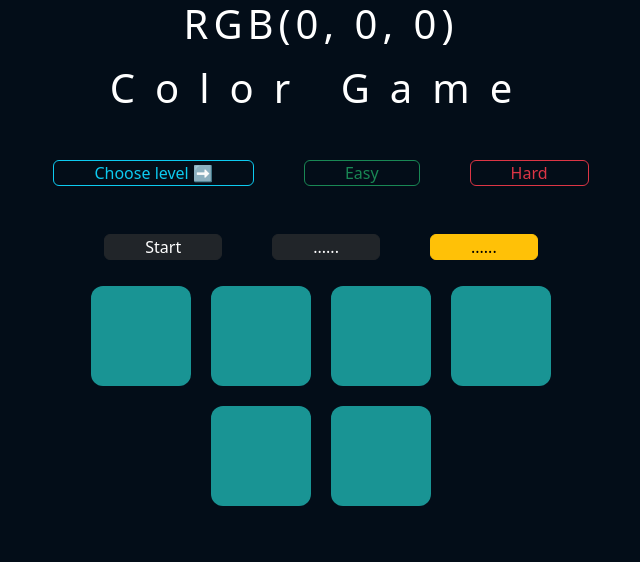
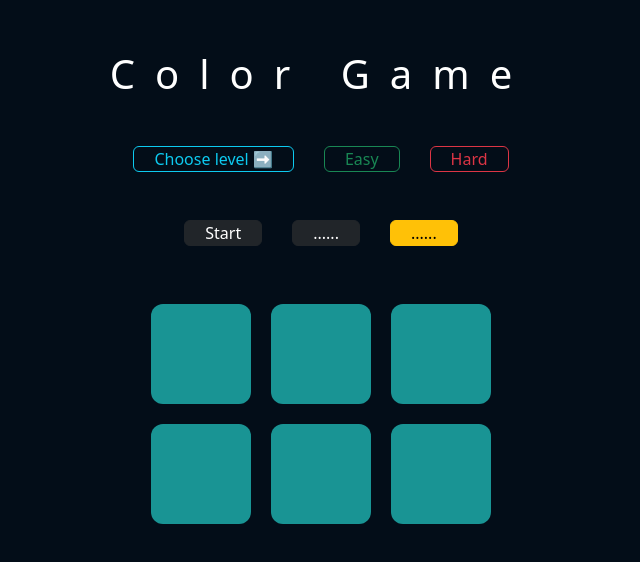
Before and after one commit to NKabe1/Color-Game, a plain HTML site: page index.html in a window 1280 px wide. Shown: the whole page, without its empty margins (319-959 px from the left). Drawn offline with nearby package versions, Linux system fonts and the light colour scheme.

Commit message:
Updated code

```diff
--- a/index.html
+++ b/index.html
@@ -10,8 +10,8 @@
     <title>Color Game</title>
 </head>
 <body>
-    <h1>
-        <p>RGB(0, 0, 0)</p>
+    <h1 class="title">
+        <!-- <p>RGB(0, 0, 0)</p> -->
         <p>Color Game</p>
     </h1>
     <section class="mt-5 m-auto col-md-7 d-flex align-items-center justify-content-center">
@@ -24,7 +24,7 @@
         <button id="winnerColor" class="btn btn-dark">......</button>
         <button id="result" class="btn btn-warning">......</button>
     </section>
-    <section class="mt-3 m-auto col-md-5 d-flex justify-content-center flex-wrap align-items-center">
+    <section class="mt-5 m-auto col-md-4 d-flex justify-content-center flex-wrap align-items-center">
         <div class="box box1"></div>
         <div class="box box2"></div>
         <div class="box box3"></div>
--- a/script.js
+++ b/script.js
@@ -59,7 +59,7 @@ function setColorsToBoxesHard(colorsListHard) {
 }
 
 function startGame() {
-    resultButton.textContent = "Waiting for your answer";
+    resultButton.textContent = "Choose a box";
 }
 
 function resetGame() {
--- a/style.css
+++ b/style.css
@@ -3,6 +3,10 @@ body {
     padding: 0;
     background-color: rgb(3, 13, 24);
     color: white;
+}
+
+.title {
+    margin-top: 50px;
 }
 
 .box {
@@ -28,6 +32,6 @@ h1 p:last-child {
 }
 
 .btn {
-    margin: 0px 25px;
-    padding: 0 40px;
+    margin: 0px 15px;
+    padding: 0 20px;
 }
```
